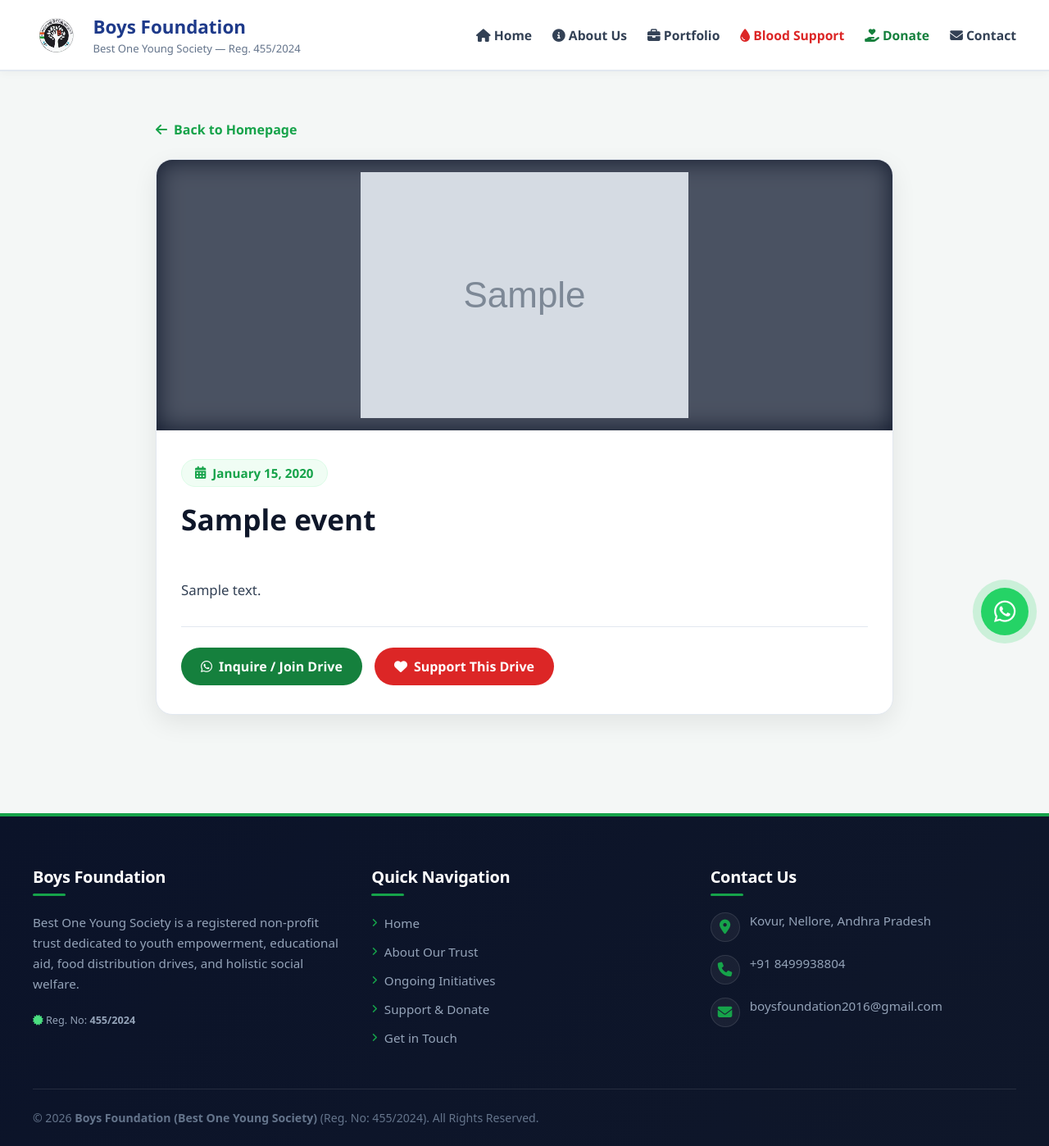
After one commit to boysfoundation/boysfoundation, a Django app: page /events/1/ in a window 1280 px wide. The commit adds this page. Shown: the whole page at 82% size. Run offline with Django 5.2, Linux system fonts and the light colour scheme; tables that the repository leaves empty hold one stand-in row (values such as "Sample post"); grey boxes marked "Sample" are stand-in pictures.

Commit message:
Update Upcoming events

```diff
--- a/boys_trust_project/urls.py
+++ b/boys_trust_project/urls.py
@@ -12,6 +12,7 @@ urlpatterns = [
     path('portfolio/project/<int:pk>/', views.project_detail, name='project_detail'),
     path('donate/', views.donate, name='donate'),
     path('blood-donation/', views.blood_support, name='blood_support'),
+    path('events/<int:pk>/', views.event_detail, name='event_detail'),
     path('payment-handler/', views.payment_handler, name='payment_handler'),
     path('contact/', views.contact, name='contact'),
 
--- /dev/null
+++ b/portfolio/templates/portfolio/event_detail.html
@@ -0,0 +1,56 @@
+{% extends 'portfolio/base.html' %}
+{% load static %}
+
+{% block title %}{{ event.title }} | Boys Foundation{% endblock title %}
+
+{% block content %}
+<div style="max-width: 900px; margin: 40px auto; padding: 0 20px;">
+    <!-- Back Button -->
+    <a href="{% url 'home' %}" style="display: inline-flex; align-items: center; gap: 8px; color: #16a34a; font-weight: 700; text-decoration: none; margin-bottom: 25px; transition: transform 0.2s;">
+        <i class="fa-solid fa-arrow-left"></i> Back to Homepage
+    </a>
+
+    <div style="background: #ffffff; border-radius: 20px; border: 1px solid #e2e8f0; overflow: hidden; box-shadow: 0 10px 30px rgba(0,0,0,0.08);">
+
+        <!-- Full Event Poster Display -->
+        {% if event.poster %}
+            <div style="background-color: #0f172a; width: 100%; max-height: 600px; display: flex; align-items: center; justify-content: center; position: relative; overflow: hidden;">
+                <div style="position: absolute; top:0; left:0; width:100%; height:100%; background-image: url('{{ event.poster.url }}'); background-size: cover; background-position: center; filter: blur(15px) opacity(0.3);"></div>
+                <img src="{{ event.poster.url }}" alt="{{ event.title }}" style="max-width: 100%; max-height: 580px; width: auto; height: auto; object-fit: contain; position: relative; z-index: 1; display: block; padding: 15px 0;">
+            </div>
+        {% endif %}
+
+        <!-- Event Full Info -->
+        <div style="padding: 35px 30px;">
+            <div style="display: flex; flex-wrap: wrap; gap: 15px; align-items: center; margin-bottom: 15px;">
+                <span style="background: #f0fdf4; color: #16a34a; border: 1px solid #dcfce7; padding: 6px 16px; border-radius: 30px; font-weight: 800; font-size: 0.95rem; display: inline-flex; align-items: center; gap: 8px;">
+                    <i class="fa-solid fa-calendar-days"></i> {{ event.event_date|date:"F d, Y" }}
+                </span>
+            </div>
+
+            <h1 style="font-size: 2.2rem; color: #0f172a; margin: 0 0 20px 0; font-weight: 800;">{{ event.title }}</h1>
+
+            {% if event.description %}
+                <div style="color: #334155; font-size: 1.05rem; line-height: 1.7; white-space: pre-line; margin-bottom: 30px;">
+                    {{ event.description }}
+                </div>
+            {% endif %}
+
+            <!-- Call to Action Buttons -->
+            <div style="display: flex; gap: 15px; flex-wrap: wrap; border-top: 1px solid #e2e8f0; padding-top: 25px;">
+                <a href="https://wa.me/918499938804?text=Hello%20Boys%20Foundation,%20I%20want%20to%20know%20more/participate%20in%20{{ event.title|urlencode }}"
+                   target="_blank"
+                   style="background: #15803d; color: #ffffff; text-decoration: none; padding: 12px 24px; border-radius: 30px; font-weight: 700; display: inline-flex; align-items: center; gap: 8px;">
+                    <i class="fa-brands fa-whatsapp"></i> Inquire / Join Drive
+                </a>
+
+                <a href="/donate/"
+                   style="background: #dc2626; color: #ffffff; text-decoration: none; padding: 12px 24px; border-radius: 30px; font-weight: 700; display: inline-flex; align-items: center; gap: 8px;">
+                    <i class="fa-solid fa-heart"></i> Support This Drive
+                </a>
+            </div>
+        </div>
+
+    </div>
+</div>
+{% endblock content %}
--- a/portfolio/views.py
+++ b/portfolio/views.py
@@ -279,3 +279,7 @@ def portfolio(request):
         'awards': awards,
     }
     return render(request, 'portfolio/portfolio.html', context)
+
+def event_detail(request, pk):
+    event = get_object_or_404(Event, pk=pk)
+    return render(request, 'portfolio/event_detail.html', {'event': event})
```
Also changed, not shown: portfolio/templates/portfolio/home.html (+13 -5 lines).
